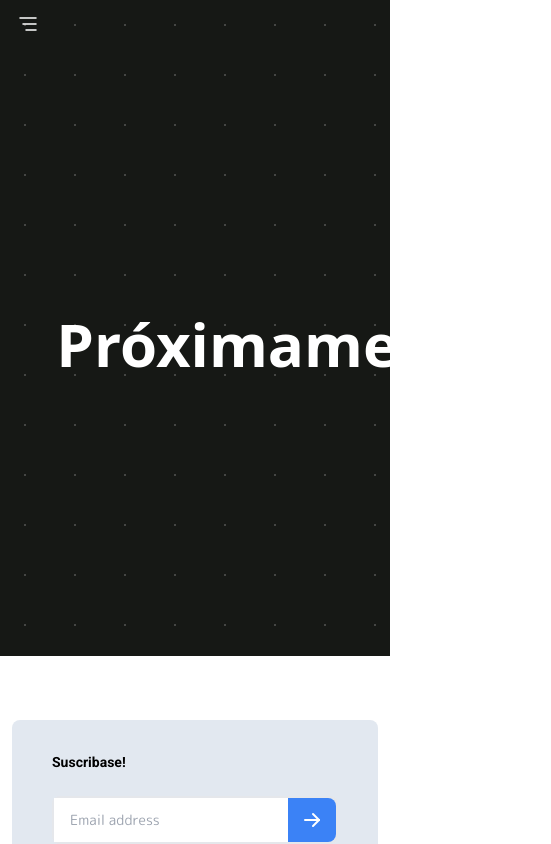
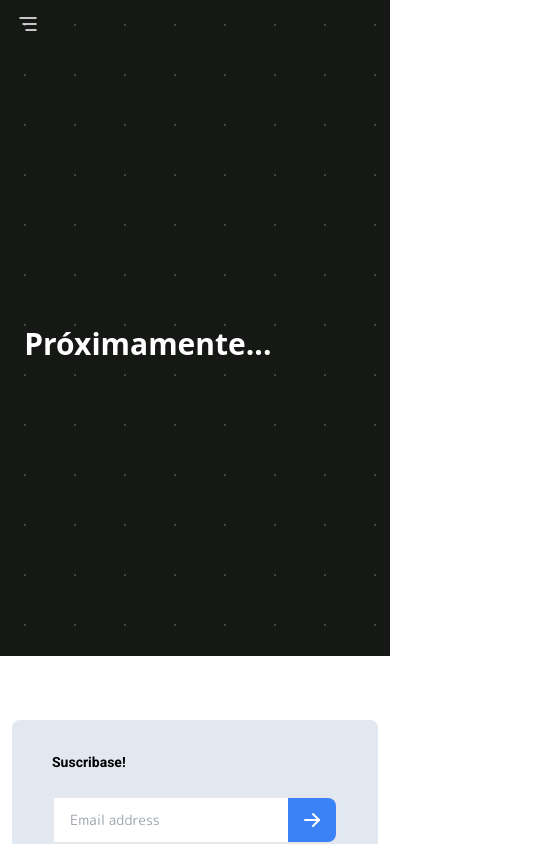
Before and after one commit to Abraham-ch/surichakra, a React (Vite) app: page /Pricing in a window 390 px wide. Shown: the top 844 px of the page, 551 px wide, since content can reach past the window. Built offline with nearby package versions, Linux system fonts and the light colour scheme.

Commit message:
malfunction of min-[]

```diff
--- a/src/pages/Home.jsx
+++ b/src/pages/Home.jsx
@@ -37,17 +37,17 @@ const VideoComponent = () => {
             <h2 className="text-center leading-tight font-semibold text-lg min-[300px]:text-xl min-[500px]:text-2xl sm:text-3xl md:text-4xl pt-4 min-[600px]:pt-8 sm:pt-12 md:pt-14 lg:pt-16 ">
               Estima tus registros
             </h2>
-            <div className="text-center pt-1 min-[600px]:text-6xl min-[340px]:pt-4 sm:pt-8 font-semibold text-3xl min-[440px]:text-4xl min-[600px]:text-5xl lg:text-7xl transition-all">
+            <div className="text-center pt-1 min-[340px]:pt-4 sm:pt-8 font-semibold text-3xl min-[440px]:text-4xl min-[600px]:text-5xl lg:text-7xl transition-all">
               EN TIEMPO REAL
             </div>
-            <p className="min-[340px]:block hidden text-center pt-4 pb-2 sm:pt-8 max-w-xl xl:max-w-3xl xl:pb-4 text-xs min-[440px]:text-sm min-[440px]:text-xs px-4 sm:px-0 sm:text-base xl:text-base transition-all">
+            <p className="min-[347px]:block hidden text-center pt-4 pb-2 sm:pt-8 max-w-xl xl:max-w-3xl xl:pb-4 text-xs min-[450px]:text-xs px-4 sm:px-0 min-[600]:text-sm md:text-base transition-all">
               Descubre la potencia de Surichakra a través de su dashboard, donde
               podrás monitorizar en tiempo real variables clave de calidad del
               aire, la tierra y el agua. Además, nuestra plataforma ofrece
               seguridad avanzada para proteger la información de tus
               dispositivos y usuarios.
             </p>
-            <p className="min-[340px]:hidden block text-center pt-4 sm:pt-8 max-w-xl xl:max-w-3xl xl:pb-4 text-xs min-[350px]:text-sm px-4 sm:px-0 sm:text-base xl:text-base transition-all">
+            <p className="min-[347px]:hidden block text-center pt-4 sm:pt-8 max-w-xl xl:max-w-3xl xl:pb-4 text-xs min-[350px]:text-sm px-4 sm:px-0 sm:text-base xl:text-base transition-all">
               Descubre la potencia de Surichakra a través de su dashboard, donde
               podrás monitorizar en tiempo real.
             </p>
@@ -89,7 +89,7 @@ const VideoPersonalization = () => {
   return (
     <Section>
       <div className="h-full w-full mt-20 mb-32 flex min-[1000px]:flex-row flex-col justify-center items-center gap-y-8 px-4 min-[600px]:px-10 min-[1000px]:px-20 gap-x-20 transition-all">
-        <div class="flex flex-col justify-between text-white w-full md:w-full gap-y-4 min-[600px]:gap-y-8">
+        <div className="flex flex-col justify-between text-white w-full md:w-full gap-y-4 min-[600px]:gap-y-8">
           <h2 className="font-semibold text-2xl min-[400px]:text-3xl min-[600px]:text-4xl text-left min-[600px]:text-center md:text-left min-[1090px]:text-5xl text-transparent bg-gradient-to-r bg-clip-text from-blue-500 to-cyan-400 tracking-wide leading-snug transition-all">
             Personaliza tu Experiencia
           </h2>
@@ -100,7 +100,7 @@ const VideoPersonalization = () => {
             que más te interesa de manera rápida y sencilla.
           </p>
         </div>
-        <div className=" min-[1000px]:w-5/6 rounded-lg self-center w-full min-[600px]:w-11/12 min-[1000px]:w-[1300px] min-[1090px]:w-[1500px] min-[1178px]:w-[1900px] transition-all">
+        <div className="rounded-lg self-center w-full min-[600px]:w-11/12 min-[1000px]:w-[1300px] min-[1090px]:w-[1500px] min-[1178px]:w-[1900px] transition-all">
           <video muted autoPlay className="rounded-xl">
             <source src={videoperson} type="video/mp4" />
             Tu navegador no soporta la etiqueta de video.
--- a/src/pages/Pricing.jsx
+++ b/src/pages/Pricing.jsx
@@ -29,10 +29,7 @@ function AnimatedText() {
 
   return (
     <div className="flex items-center justify-center">
-      <div
-        className="text-6xl font-bold text-center"
-        style={{ width: "400px" }}
-      >
+      <div className="text-3xl min-[400px]:text-4xl min-[500px]:text-5xl min-[600px]:text-6xl font-bold text-center min-[550px]:w-[300px]">
         <span>Próximamente</span>
         <span>{dots}</span>
       </div>
@@ -49,8 +46,8 @@ export default function Pricing() {
 
       <div className="h-full w-full pt-16 pb-20 ">
         <Section>
-          <div className="flex gap-x-16 items-center my-4 h-full py-4 xl:py-16 transition-all lg:py-8 w-11/12 mx-auto rounded-lg px-8 xl:px-16 justify-center text-white">
-            <div className="flex flex-col justify-center max-w-7xl h-[400px] w-full px-2 min-[440px]:px-8 items-start">
+          <div className="flex gap-x-16 items-center my-4 h-full py-4 xl:py-16 transition-all lg:py-8 w-11/12 mx-auto rounded-lg min-[500px]:px-8 xl:px-16 justify-center text-white">
+            <div className="flex flex-col justify-center h-[400px] w-full px-2 min-[440px]:px-8 items-start">
               <AnimatedText />
               {/* <p className="min-[440px]:text-base text-sm text-pretty max-w-5xl pt-2">
                 Lorem ipsum dolor sit amet consectetur adipisicing eli t. At
```
